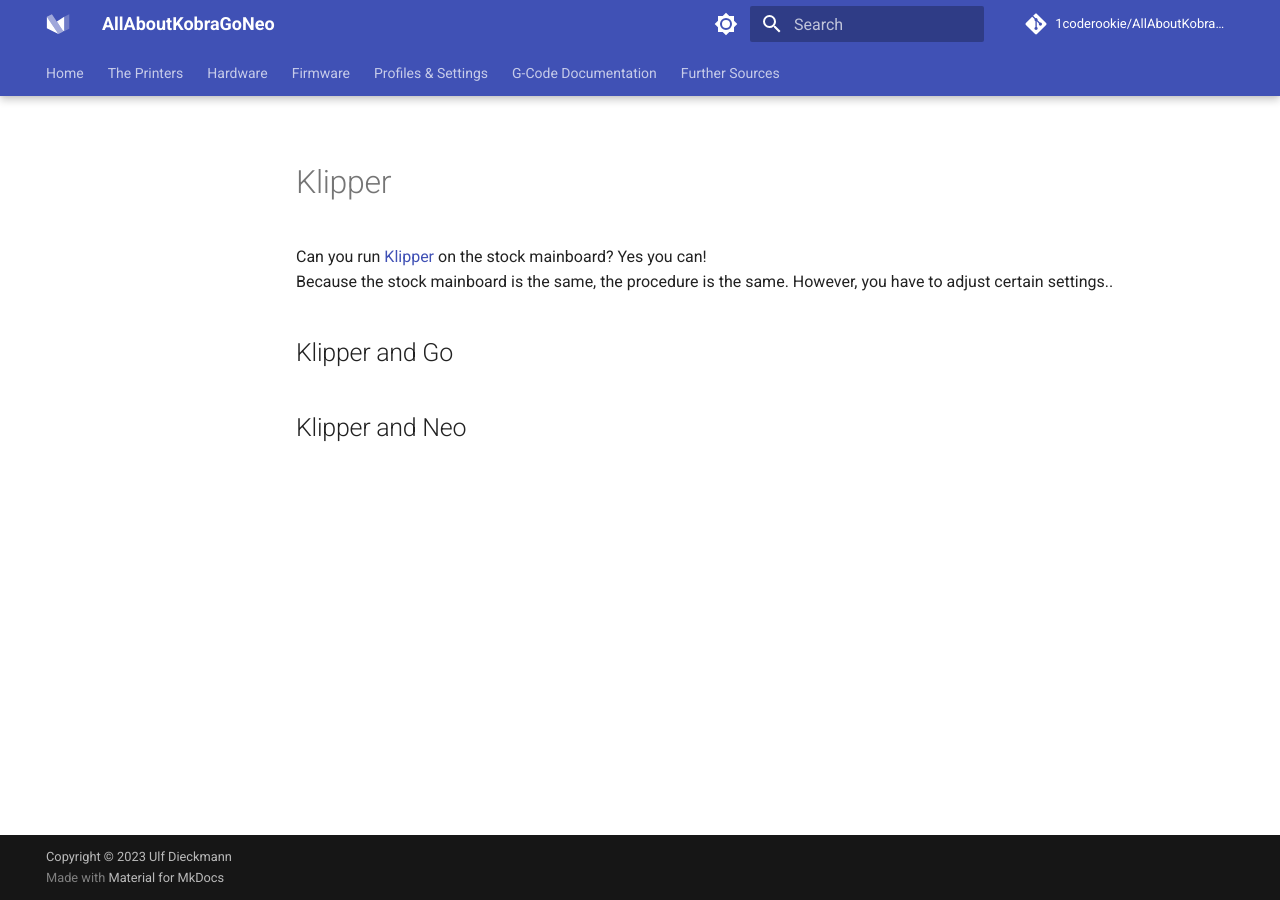
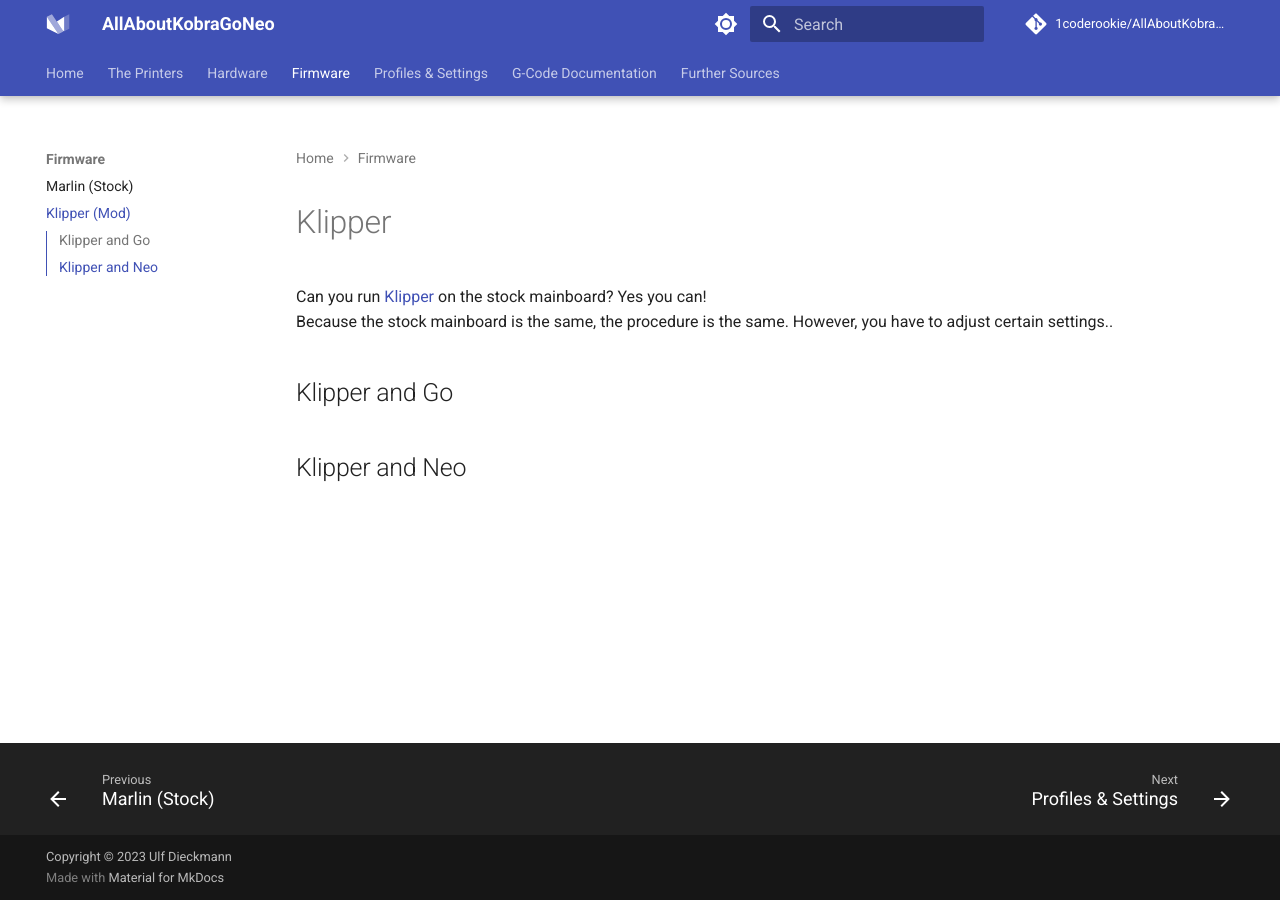
Before and after one commit to 1coderookie/KobraGoNeoInsights, an MkDocs documentation site: the page built from docs/firmware/fw_klipper.md, in a window 1280 px wide. Built offline with MkDocs 1.6.1 and Material for MkDocs 9.7.7, drawn with Linux system fonts in a browser that asks for light colours; comment, search, counter and statistics services are not loaded.

Commit message:
Update mkdocs.yml

```diff
--- a/mkdocs.yml
+++ b/mkdocs.yml
@@ -113,11 +113,15 @@
   - Home: 'index.md'
   - The Printers: 'printers.md'
   - Hardware:
-    - Mainboard: 'hardware/mainboard.md'
+    - Mainboard:
+      - TriGorilla (Stock): 'hardware/mainboard/mainboard_trigorilla.md'
+      - SKR3 (Mod): 'hardware/mainboard/mainboard_skr3.md'
     - Printhead: 'hardware/printhead.md'
     - Bed: 'hardware/bed.md'
     - Spare Parts: 'hardware/spare_parts.md'
-  - Firmware: 'firmware.md'
+  - Firmware:
+    - Marlin (Stock): 'firmware/fw_marlin.md'
+    - Klipper (Mod): 'firmware/fw_klipper.md'
   - Profiles & Settings: 'pro_set.md'
   - G-Code Documentation: 'gcode_doc.md'
   - Further Sources: 'further_sources.md'
```
